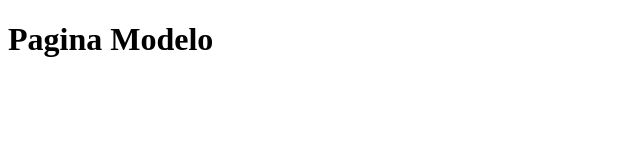
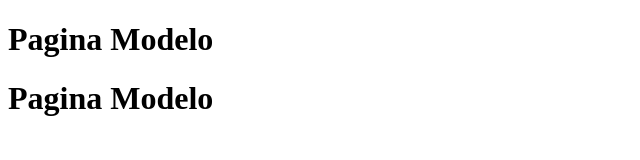
Before and after one commit to devsoares-Igor/sistema-teste, a plain HTML site: page index.html in a window 1280 px wide. Shown: the whole page, without its empty margins (0-640 px from the left). Drawn offline with Linux system fonts and the light colour scheme.

Commit message:
alteração

```diff
--- a/index.html
+++ b/index.html
@@ -11,6 +11,7 @@
 <body>
 
     <h1>Pagina Modelo</h1>
+    <h1>Pagina Modelo</h1>
 
 
     <script src="app.js"></script>
```
